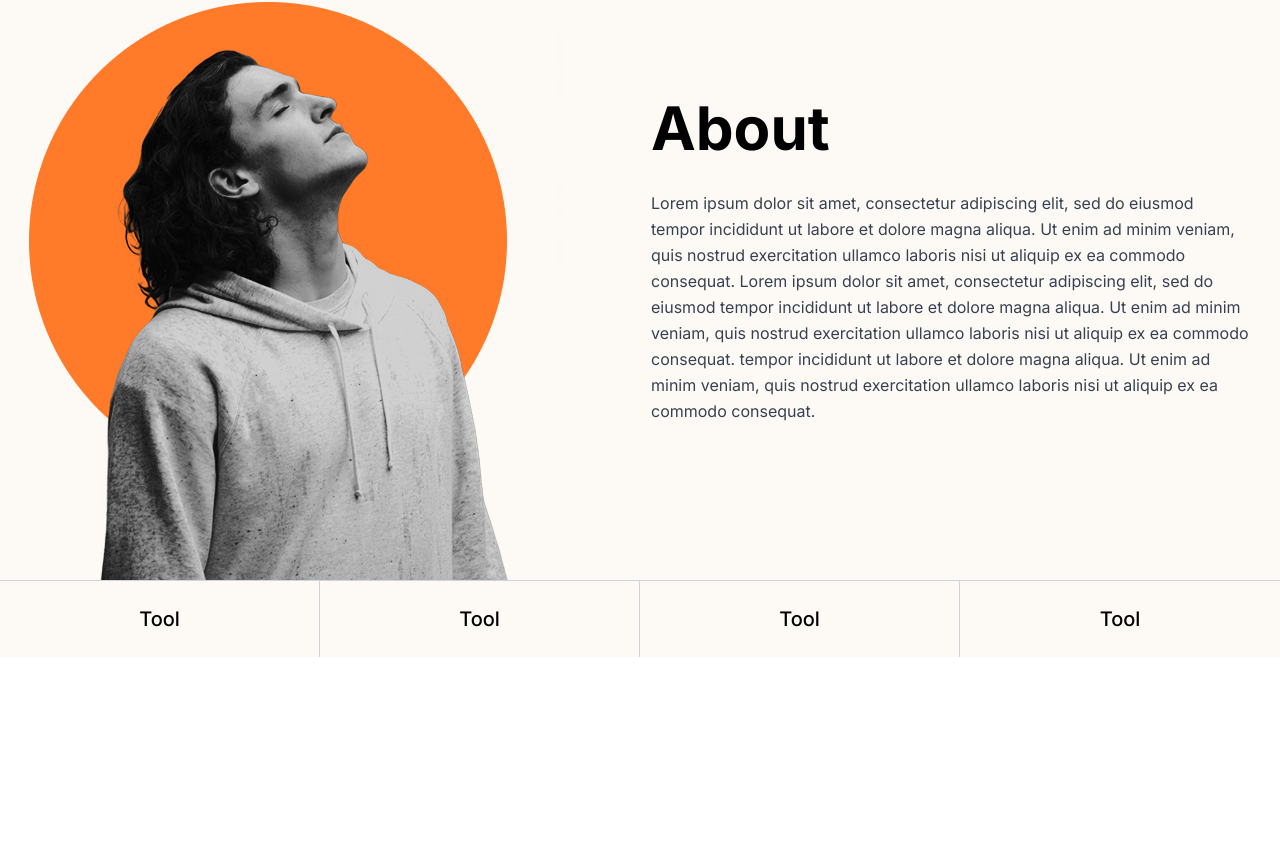
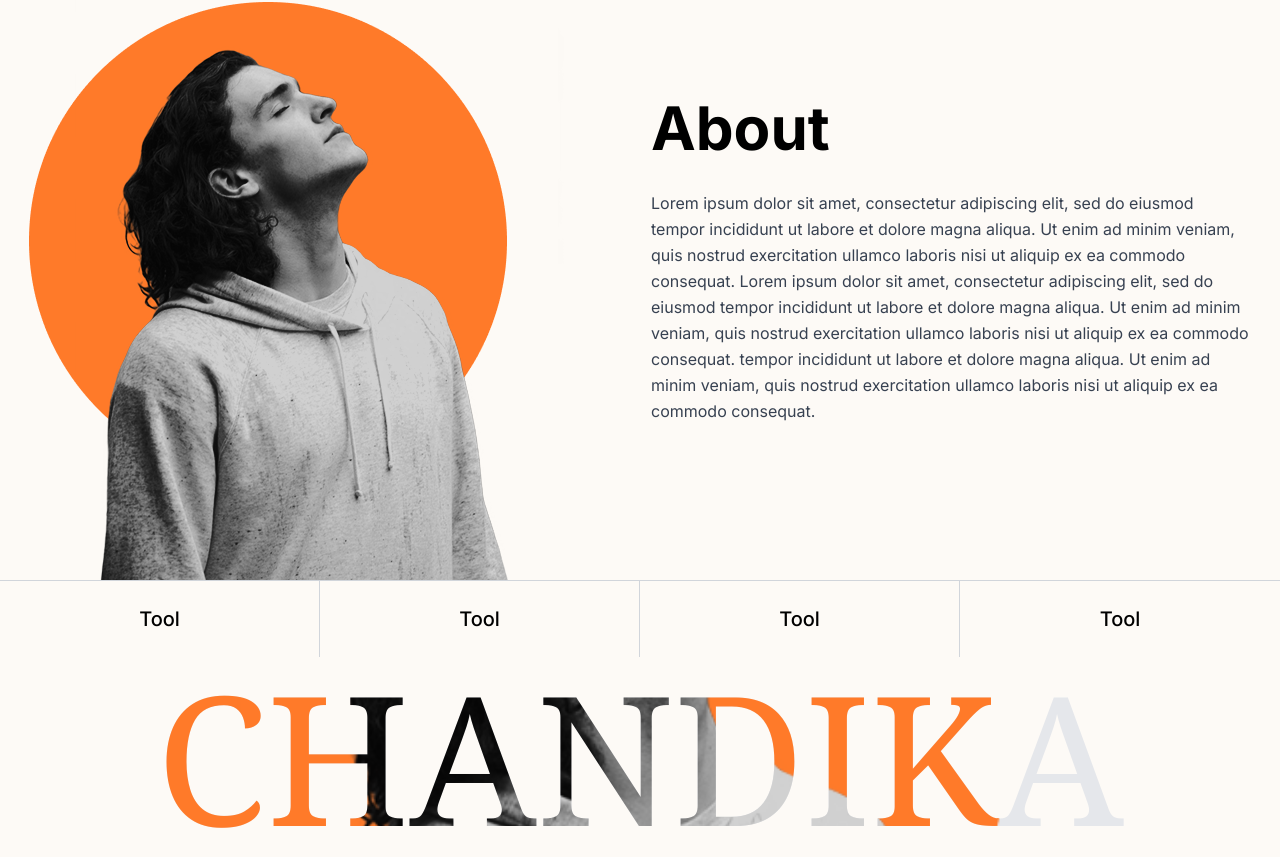
Before and after one commit to piumonline/chandika_prabhashwara-portfolio, a Next.js app: page / in a window 1280 px wide. Shown: the part 859-1716 px from the top of the page. Before the commit the page ends 1516 px from the top, so only its background shows below. Built offline with nearby package versions, Linux system fonts and the light colour scheme.

Commit message:
feat: TextMaskSection

```diff
--- a/src/app/page.tsx
+++ b/src/app/page.tsx
@@ -1,6 +1,7 @@
 import About from "@/components/About";
 import Hero from "@/components/Hero";
 import Navbar from "@/components/Navbar";
+import TextMaskSection from "@/components/TextMaskSection";
 
 export default function Home() {
   return (
@@ -8,6 +9,7 @@ export default function Home() {
       <Navbar />
       <Hero />
       <About />
+      <TextMaskSection />
     </main>
   );
 }
--- /dev/null
+++ b/src/components/TextMaskSection.tsx
@@ -0,0 +1,32 @@
+import React from 'react';
+import Image from 'next/image';
+
+const TextMaskSection = () => {
+  return (
+    <div className="relative h-[200px] w-full bg-[#fdfaf6] overflow-hidden">
+      {/* Background Text Layer */}
+      <div className="absolute inset-0 flex items-center justify-center">
+        <h1 className="text-[180px] font-serif text-gray-200">CHANDIKA</h1>
+      </div>
+
+      {/* Image Mask Layer */}
+      <div className="absolute inset-0 flex items-center justify-center">
+        <div className="relative">
+          <h1 className="text-[180px] font-serif text-transparent bg-clip-text"
+              style={{
+                backgroundImage: `url('/about/Group 44.png')`,
+                backgroundSize: 'cover',
+                backgroundPosition: 'center',
+                WebkitBackgroundClip: 'text'
+              }}>
+            CHANDIKA
+          </h1>
+        </div>
+      </div>
+
+
+    </div>
+  );
+};
+
+export default TextMaskSection;
```
